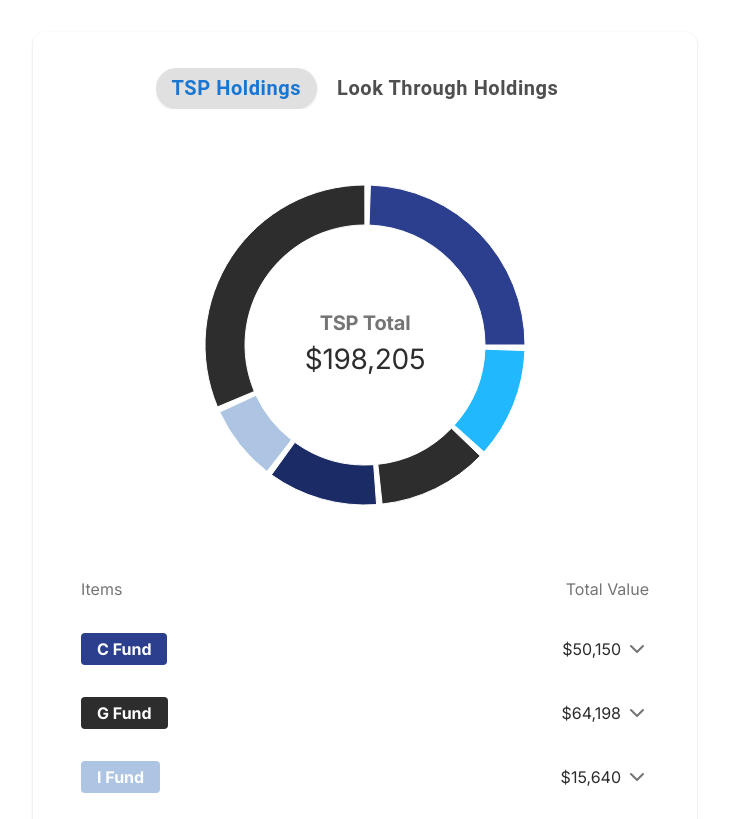
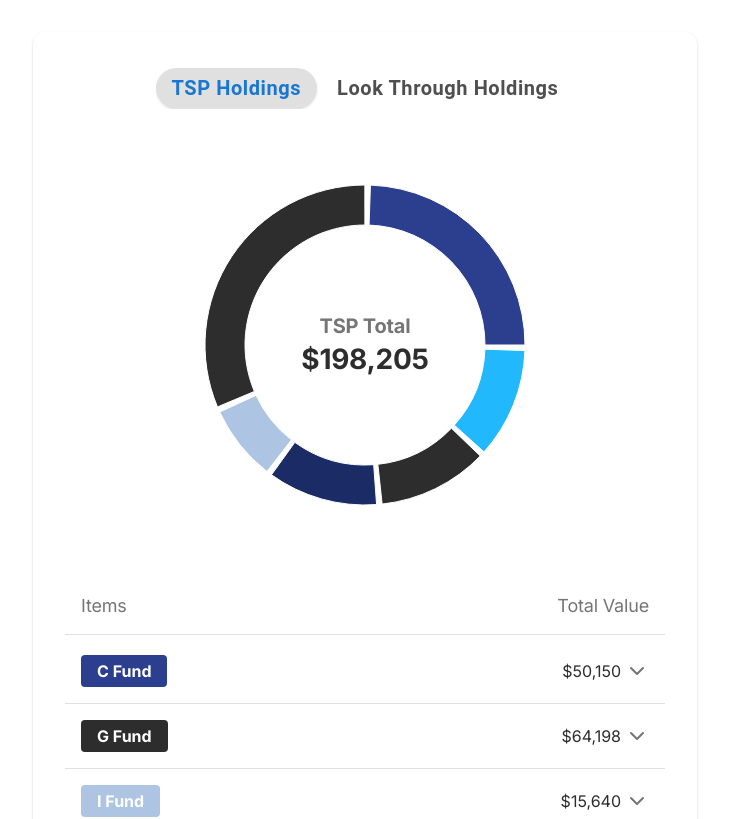
Before and after one commit to koji0701/ParcoComponentTest, a React (Create React App) app: page / in a window 1280 px wide. Shown: the top 819 px of the page, without its empty margins (275-1004 px from the left). Built offline with nearby package versions, Linux system fonts and the light colour scheme.

Commit message:
feat: made it so when a pie slice is clicked, it will open the corresponding row

```diff
--- a/src/components/FundRow.tsx
+++ b/src/components/FundRow.tsx
@@ -1,4 +1,4 @@
-import React, { useState } from 'react';
+import React from 'react';
 import { Box, Typography, Collapse, Table, TableBody, TableCell, TableRow } from '@mui/material';
 import { ChevronDown, ChevronUp } from 'lucide-react';
 import { useTheme } from '../theme/ThemeProvider';
@@ -10,16 +10,31 @@
     examples: string[];
     description: string;
     backgroundColor: string;
+    expanded: boolean;
+    onToggle: () => void;
   }
 
-const FundRow: React.FC<FundRowProps> = ({ name, value, riskLevel, examples, description, backgroundColor }) => {
+  const FundRow: React.FC<FundRowProps> = ({
+    name,
+    value,
+    riskLevel,
+    examples,
+    description,
+    backgroundColor,
+    expanded,
+    onToggle
+  }) => {
     const theme = useTheme();
-  const [expanded, setExpanded] = useState(false);
 
     return (
-    <>
+      <Box sx={{
+        borderBottom: `1px solid ${theme.colors.gray.lighter}`,
+        '&:last-child': {
+          borderBottom: 'none'
+        }
+      }}>
         <Box
-        onClick={() => setExpanded(!expanded)}
+          onClick={onToggle}
           sx={{
             display: 'flex',
             justifyContent: 'space-between',
@@ -69,53 +84,69 @@
         <Table>
         <TableBody>
             <TableRow>
-                <TableCell sx={{
+            <TableCell
+                sx={{
                 ...theme.typography.body1,
                 color: theme.colors.gray.medium,
-                  border: 'none',
-                  paddingLeft: 0
-                }}>
+                borderBottom: `1px solid ${theme.colors.gray.lighter}`,
+                paddingLeft: 0,
+                paddingTop: 0
+                }}
+            >
                 Risk Level
             </TableCell>
-                <TableCell sx={{
+            <TableCell
+                sx={{
                 ...theme.typography.body1,
                 color: theme.colors.gray.dark,
-                  border: 'none'
-                }}>
+                borderBottom: `1px solid ${theme.colors.gray.lighter}`,
+                paddingTop: 0
+                }}
+            >
                 {riskLevel}
             </TableCell>
             </TableRow>
             <TableRow>
-                <TableCell sx={{
+            <TableCell
+                sx={{
                 ...theme.typography.body1,
                 color: theme.colors.gray.medium,
-                  border: 'none',
+                borderBottom: `1px solid ${theme.colors.gray.lighter}`,
                 paddingLeft: 0
-                }}>
+                }}
+            >
                 Examples
             </TableCell>
-                <TableCell sx={{
+            <TableCell
+                sx={{
                 ...theme.typography.body1,
                 color: theme.colors.gray.dark,
-                  border: 'none'
-                }}>
+                borderBottom: `1px solid ${theme.colors.gray.lighter}`
+                }}
+            >
                 {examples.join(', ')}
             </TableCell>
             </TableRow>
             <TableRow>
-                <TableCell sx={{
+            <TableCell
+                sx={{
                 ...theme.typography.body1,
                 color: theme.colors.gray.medium,
                 border: 'none',
-                  paddingLeft: 0
-                }}>
+                paddingLeft: 0,
+                paddingBottom: 0
+                }}
+            >
                 Description
             </TableCell>
-                <TableCell sx={{
+            <TableCell
+                sx={{
                 ...theme.typography.body1,
                 color: theme.colors.gray.dark,
-                  border: 'none'
-                }}>
+                border: 'none',
+                paddingBottom: 0
+                }}
+            >
                 {description}
             </TableCell>
             </TableRow>
@@ -123,8 +154,7 @@
         </Table>
           </Box>
         </Collapse>
-    </>
+      </Box>
     );
   };
-
 export default FundRow;
--- a/src/components/TSPHoldings.tsx
+++ b/src/components/TSPHoldings.tsx
@@ -7,8 +7,8 @@
 const TSPHoldings = () => {
   const theme = useTheme();
   const [activeIndex, setActiveIndex] = useState<number | undefined>();
+  const [clickedIndex, setClickedIndex] = useState<number | undefined>();
   const [activeTab, setActiveTab] = useState(0);
-
   const baseFunds = [
     {
       name: 'C Fund',
@@ -84,16 +84,29 @@
   }));
 
   const onPieEnter = (_: any, index: number) => {
+    if (clickedIndex === undefined) {
       setActiveIndex(index);
+    }
   };
 
   const onPieLeave = () => {
+    if (clickedIndex === undefined) {
+      setActiveIndex(undefined);
+    }
+  };
+
+  const handlePieClick = (_: any, index: number) => {
+    setClickedIndex(prev => prev === index ? undefined : index);
+    setActiveIndex(index);
+  };
+  const handleTabChange = (_: React.SyntheticEvent, newValue: number) => {
+    setActiveTab(newValue);
+    setClickedIndex(undefined);
     setActiveIndex(undefined);
   };
 
-  const handleTabChange = (_: React.SyntheticEvent, newValue: number) => {
-    setActiveTab(newValue);
-  };
+  // Get the currently displayed index (either clicked or hovered)
+  const displayedIndex = clickedIndex !== undefined ? clickedIndex : activeIndex;
 
   return (
     <Paper sx={{
@@ -158,15 +171,17 @@
               dataKey="value"
               onMouseEnter={onPieEnter}
               onMouseLeave={onPieLeave}
+              onClick={handlePieClick}
             >
               {funds.map((entry, index) => (
                 <Cell
                   key={`cell-${index}`}
                   fill={entry.backgroundColor}
                   style={{
-                    transform: `scale(${activeIndex === index ? 1.1 : 1})`,
+                    transform: `scale(${displayedIndex === index ? 1.1 : 1})`,
                     transformOrigin: 'center',
-                    transition: 'transform 0.3s ease-in-out'
+                    transition: 'transform 0.3s ease-in-out',
+                    cursor: 'pointer'
                   }}
                 />
               ))}
@@ -182,6 +197,37 @@
             textAlign: 'center'
           }}
         >
+          {displayedIndex !== undefined ? (
+            <>
+              <Box sx={{
+                display: 'inline-block',
+                mb: theme.spacing.xs
+              }}>
+                <Typography
+                  sx={{
+                    backgroundColor: funds[displayedIndex].backgroundColor,
+                    color: theme.colors.white,
+                    padding: `${theme.spacing.xs} ${theme.spacing.md}`,
+                    borderRadius: '4px',
+                    ...theme.typography.body1,
+                  }}
+                >
+                  {funds[displayedIndex].name}
+                </Typography>
+              </Box>
+              <Typography
+                variant="h1"
+                sx={{
+                  ...theme.typography.h1,
+                  color: theme.colors.gray.dark,
+                  fontSize: '28px'
+                }}
+              >
+                ${funds[displayedIndex].value.toLocaleString()}
+              </Typography>
+            </>
+          ) : (
+            <>
               <Typography
                 variant="h3"
                 sx={{
@@ -195,45 +241,48 @@
               <Typography
                 variant="h1"
                 sx={{
-              ...theme.typography.h3,
+                  ...theme.typography.h1,
                   color: theme.colors.gray.dark,
                   fontSize: '28px'
                 }}
               >
                 ${totalValue.toLocaleString()}
               </Typography>
+            </>
+          )}
         </Box>
       </Box>
 
-      <Box>
       <Box sx={{
         display: 'flex',
         justifyContent: 'space-between',
-          mb: theme.spacing.md,
-          px: theme.spacing.md
+        padding: `${theme.spacing.md} ${theme.spacing.md}`,
+        borderBottom: `1px solid ${theme.colors.gray.lighter}`,
+        mb: theme.spacing.xs
         }}>
         <Typography sx={{
-            ...theme.typography.body1,
-            color: theme.colors.gray.medium
+            ...theme.typography.h3,
+            color: theme.colors.gray.medium,
         }}>
             Items
         </Typography>
         <Typography sx={{
-            ...theme.typography.body1,
-            color: theme.colors.gray.medium
+            ...theme.typography.h3,
+            color: theme.colors.gray.medium,
         }}>
             Total Value
         </Typography>
     </Box>
-        {funds.map((fund) => (
+
+    <Box>
+        {funds.map((fund, index) => (
           <FundRow
             key={fund.name}
-            name={fund.name}
-            value={fund.value}
-            riskLevel={fund.riskLevel}
-            examples={fund.examples}
-            description={fund.description}
-            backgroundColor={fund.backgroundColor}
+            {...fund}
+            expanded={index === clickedIndex}
+            onToggle={() => {
+              setClickedIndex(prev => prev === index ? undefined : index);
+            }}
           />
         ))}
       </Box>
```
Lines whose indentation alone changed are shown as unchanged.
